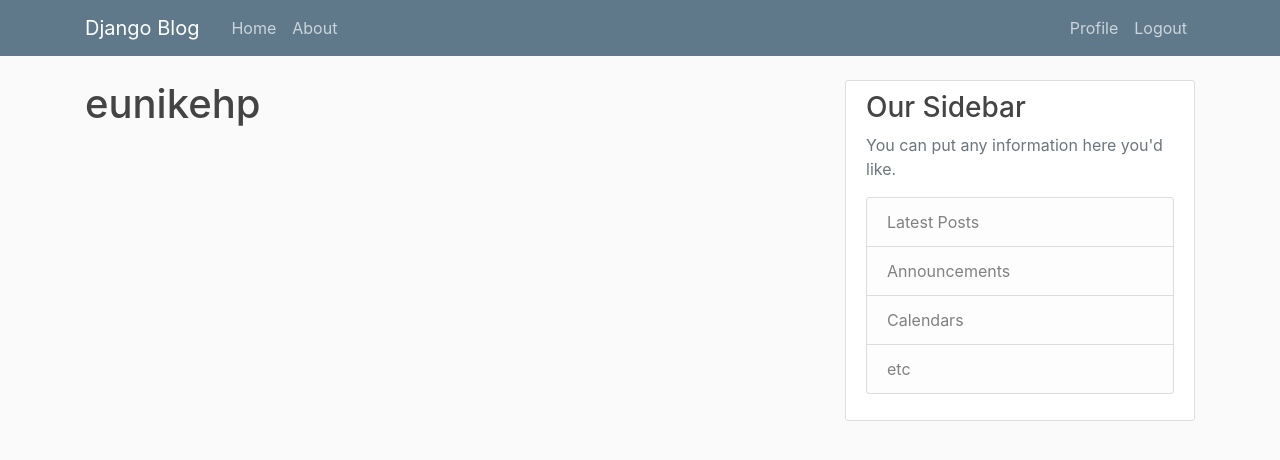
After one commit to eunikehp/Blog, a Django app: page /profile/ in a window 1280 px wide. The commit adds this page. Shown: the top 460 px of the page. Run offline with Django 4.2, Linux system fonts and the light colour scheme; a user stored in the database is signed in; some libraries are stand-ins or nearby versions.

Commit message:
edit login and logout system

```diff
--- a/blog/templates/blog/base.html
+++ b/blog/templates/blog/base.html
@@ -32,8 +32,13 @@
 		        </div>
 		        <!-- Navbar Right Side -->
 		        <div class="navbar-nav">
-		          <a class="nav-item nav-link" href="{% url 'login' %}">Login</a>
-		          <a class="nav-item nav-link" href="{% url 'register' %}">Register</a>
+		        	{% if user.is_authenticated %}
+		        		<a class="nav-item nav-link" href="{% url 'profile' %}">Profile</a>
+		        		<a class="nav-item nav-link" href="{% url 'logout' %}">Logout</a>
+		        	{% else %}
+		          		<a class="nav-item nav-link" href="{% url 'login' %}">Login</a>
+		          		<a class="nav-item nav-link" href="{% url 'register' %}">Register</a>
+		          {% endif %}
 		        </div>
 		      </div>
 		    </div>
--- a/django_project/settings.py
+++ b/django_project/settings.py
@@ -121,3 +121,6 @@
 
 
 CRISPY_TEMPLATE_PACK = 'bootstrap4'
+
+LOGIN_REDIRECT_URL = 'blog-home'
+LOGIN_URL = 'login'
--- a/django_project/urls.py
+++ b/django_project/urls.py
@@ -22,6 +22,7 @@
 urlpatterns = [
     path("admin/", admin.site.urls),
     path("register/", user_views.register, name='register'),
+    path("profile/", user_views.profile, name='profile'),
     path("login/", auth_views.LoginView.as_view(template_name='users/login.html'), name='login'),
     path("logout/", auth_views.LogoutView.as_view(template_name='users/logout.html'), name='logout'),
     path("blog/", include('blog.urls')),
--- /dev/null
+++ b/users/templates/users/profile.html
@@ -0,0 +1,5 @@
+{% extends "blog/base.html" %}
+{% load crispy_forms_tags %}
+{% block content %}
+	<h1>{{ user.username }}</h1>
+{% endblock content %}
--- a/users/views.py
+++ b/users/views.py
@@ -1,6 +1,7 @@
 from django.shortcuts import render, redirect
 from django.contrib.auth.forms import UserCreationForm
 from django.contrib import messages
+from django.contrib.auth.decorators import login_required
 from .forms import UserRegisterForm
 
 # Create your views here.
@@ -10,12 +11,15 @@
 		if form.is_valid():
 			form.save()
 			username = form.cleaned_data.get('username')
-			messages.success(request, f'Account created for {username}!')
-			return redirect('blog-home')
+			messages.success(request, f'Your account has been created! You are now able to log in')
+			return redirect('login')
 	else:
 		form = UserRegisterForm()
 	return render(request,'users/register.html',{'form':form})
 
+@login_required
+def profile(request):
+	return render(request, 'users/profile.html')
 
 #	messages.debug
 #	messages.info
```
Also changed, not shown: users/templates/users/logout.html (+10 -0 lines), db.sqlite3.
